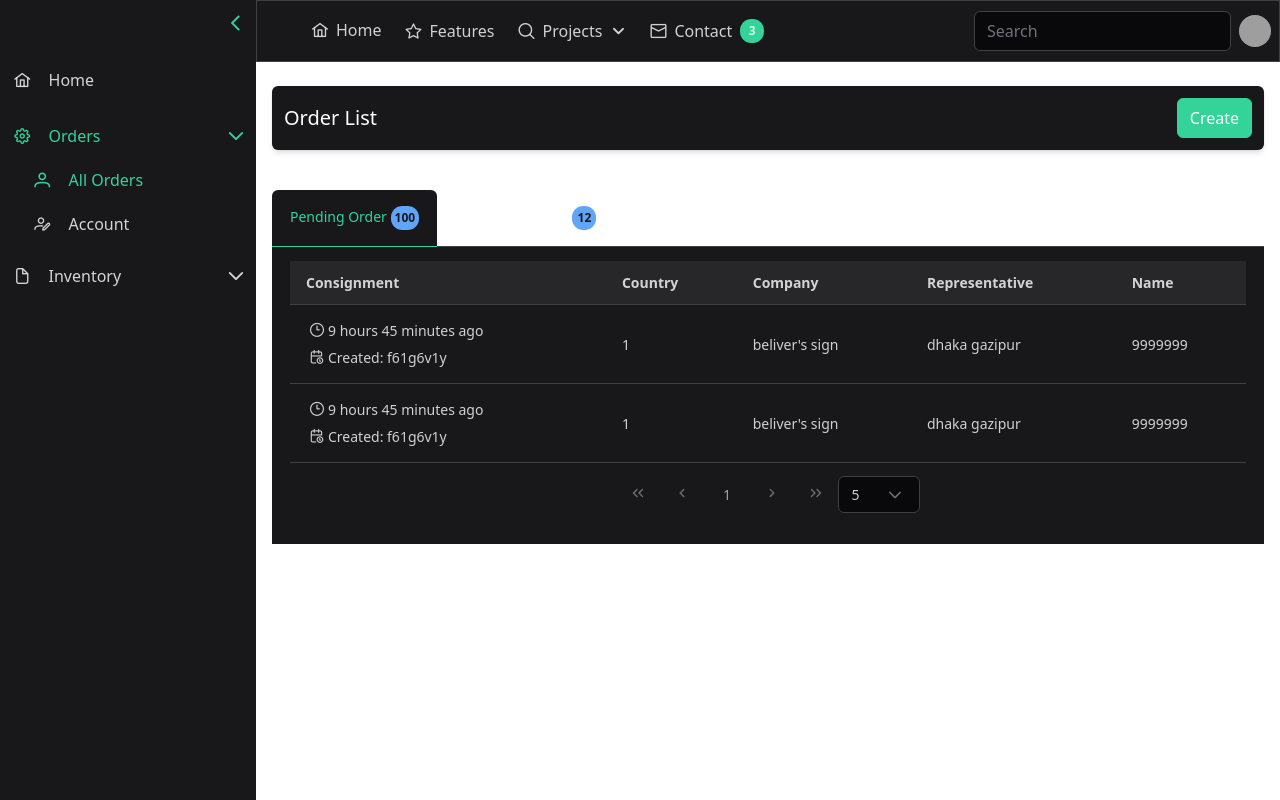
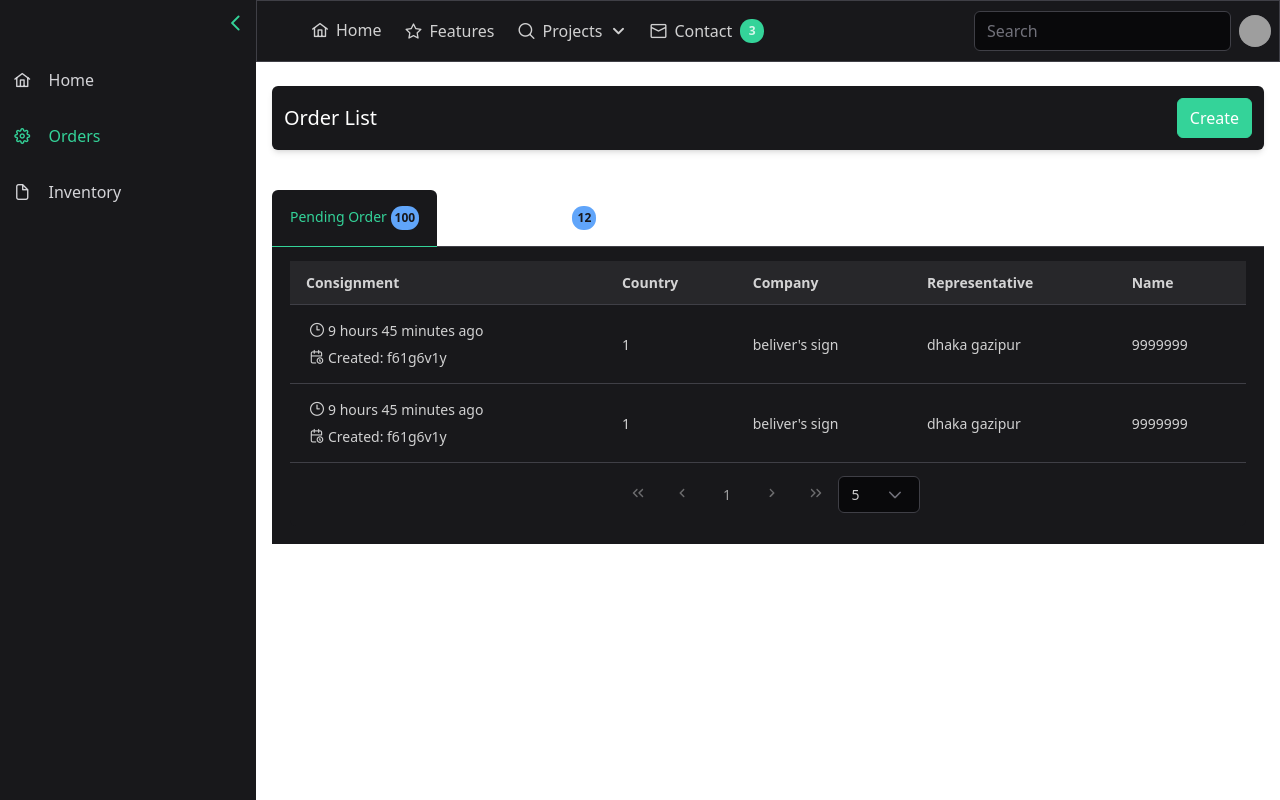
Before and after one commit to alfaysal/vue-with-primevue, a Vue app: page /orders in a window 1280 px wide. Built offline with nearby package versions, Linux system fonts and the light colour scheme; grey boxes are pictures that could not be loaded; what tailwindcss-primeui would draw is missing.

Commit message:
only main menu sidebar

```diff
--- a/src/components/common/sidebar.vue
+++ b/src/components/common/sidebar.vue
@@ -12,42 +12,26 @@
     <ul class="space-y-2 mt-2">
       <li v-for="(item, index) in menuItems" :key="index" class="relative group">
         <!-- Main Menu Item -->
-        <div
-            @click="item.items && toggleSubMenu(item.label)"
+        <router-link
+            :to="item.route"
             class="flex items-center p-3 cursor-pointer rounded-lg transition-colors"
             :class="mainMenuClass(item)"
         >
           <i :class="[isCollapsed ? 'text-2xl' : '', item.icon]"></i>
           <span v-if="!isCollapsed" class="ml-4">{{ item.label }}</span>
-          <i v-if="item.items && !isCollapsed" class="ml-auto pi pi-chevron-down"></i>
-        </div>
-
-        <!-- Nested Submenu -->
-        <ul v-if="item.items && isSubMenuOpen(item.label) && !isCollapsed" class="pl-6 space-y-1">
-          <li v-for="(subItem, subIndex) in item.items" :key="subIndex">
-            <router-link
-                :to="subItem.route"
-                class="flex items-center p-2 rounded-md transition-colors"
-                :class="subMenuClass(subItem)"
-            >
-              <i :class="subItem.icon"></i>
-              <span v-if="!isCollapsed" class="ml-4">{{ subItem.label }}</span>
-            </router-link>
-          </li>
-        </ul>
+        </router-link>
       </li>
     </ul>
   </div>
 </template>
 
 <script>
-import { ref, computed } from 'vue';
+import { ref } from 'vue';
 import { useRoute } from 'vue-router';
 
 export default {
   setup() {
     const isCollapsed = ref(false);
-    const openSubMenus = ref([]);
     const route = useRoute();
 
     const menuItems = [
@@ -59,34 +43,12 @@ export default {
       {
         label: 'Orders',
         icon: 'pi pi-fw pi-cog',
-        items: [
-          {
-            label: 'All Orders',
-            icon: 'pi pi-fw pi-user',
-            route: '/orders',
-          },
-          {
-            label: 'Account',
-            icon: 'pi pi-fw pi-user-edit',
-            route: '/settings/account',
-          },
-        ],
+        route: '/orders',
       },
       {
         label: 'Inventory',
         icon: 'pi pi-fw pi-file',
-        items: [
-          {
-            label: 'Dashboard',
-            icon: 'pi pi-fw pi-file-pdf',
-            route: '/inventory',
-          },
-          {
-            label: 'Reports',
-            icon: 'pi pi-fw pi-chart-line',
-            route: '/documents/reports',
-          },
-        ],
+        route: '/inventory',
       },
     ];
 
@@ -94,39 +56,13 @@ export default {
       isCollapsed.value = !isCollapsed.value;
     };
 
-    const toggleSubMenu = (label) => {
-      if (openSubMenus.value.includes(label)) {
-        openSubMenus.value = openSubMenus.value.filter(item => item !== label);
-      } else {
-        openSubMenus.value.push(label);
-      }
-    };
-
-    const isSubMenuOpen = (label) => {
-      return openSubMenus.value.includes(label) || isAnySubItemActive(label);
-    };
-
-    const isAnySubItemActive = (label) => {
-      const menuItem = menuItems.find(item => item.label === label);
-      return menuItem?.items?.some(subItem => subItem.route === route.path) || false;
-    };
-
     const isRouteActive = (path) => {
       return route.path === path;
     };
 
     const mainMenuClass = (item) => {
-      const isMenuSelected = isRouteActive(item.route) || isAnySubItemActive(item.label);
       return [
-        isMenuSelected ? 'text-primary' : 'hover:bg-surface-100 dark:hover:bg-surface-900',
-        isMenuSelected && isCollapsed.value ? 'bg-primary-500 text-white' : '',
-        isCollapsed.value ? 'justify-center' : ''
-      ];
-    };
-
-    const subMenuClass = (subItem) => {
-      return [
-        isRouteActive(subItem.route) ? 'text-primary' : 'hover:bg-surface-200 dark:hover:bg-surface-800',
+        isRouteActive(item.route) ? 'text-primary' : 'hover:bg-surface-100 dark:hover:bg-surface-900',
         isCollapsed.value ? 'justify-center' : ''
       ];
     };
@@ -135,11 +71,7 @@ export default {
       isCollapsed,
       menuItems,
       toggleSidebar,
-      toggleSubMenu,
-      isSubMenuOpen,
-      isRouteActive,
       mainMenuClass,
-      subMenuClass
     };
   },
 };
```
